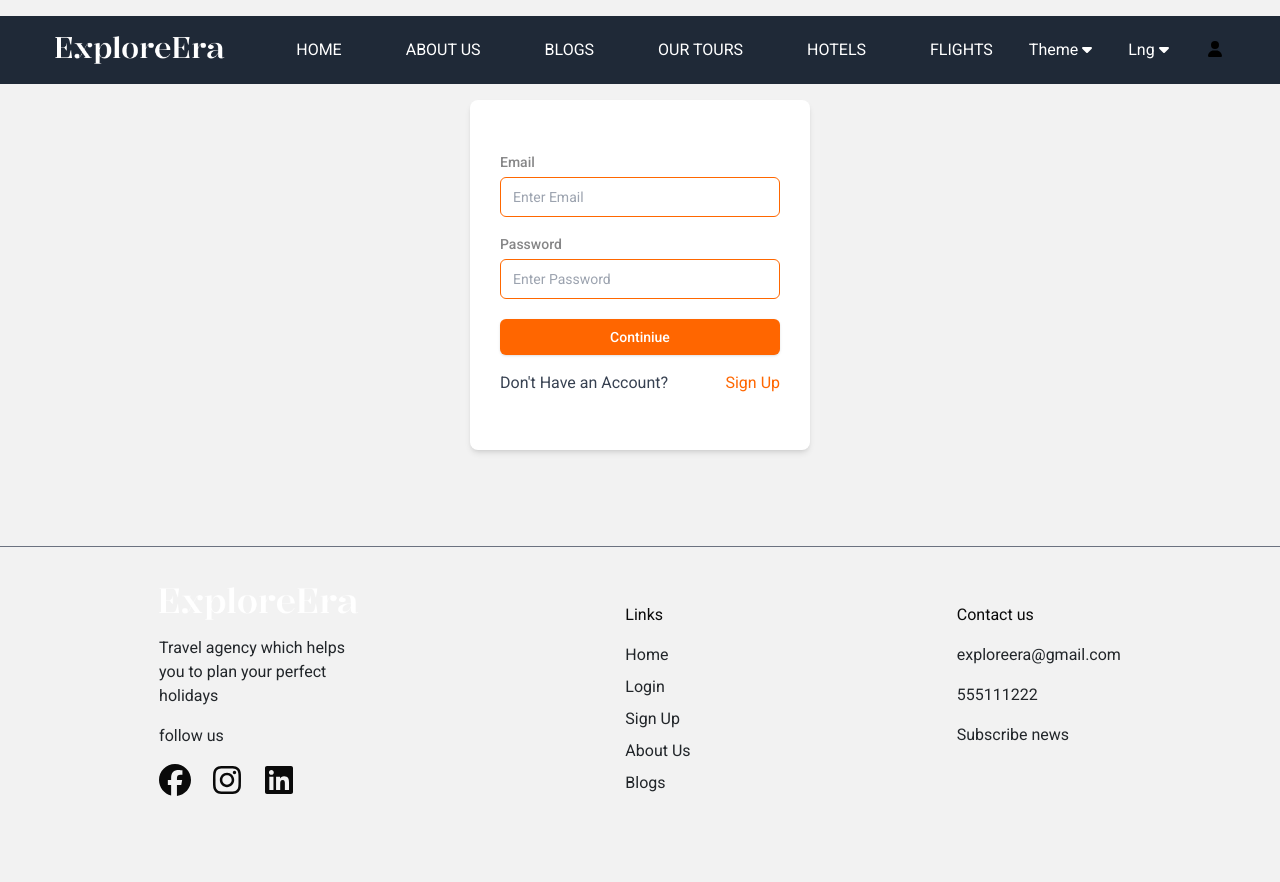
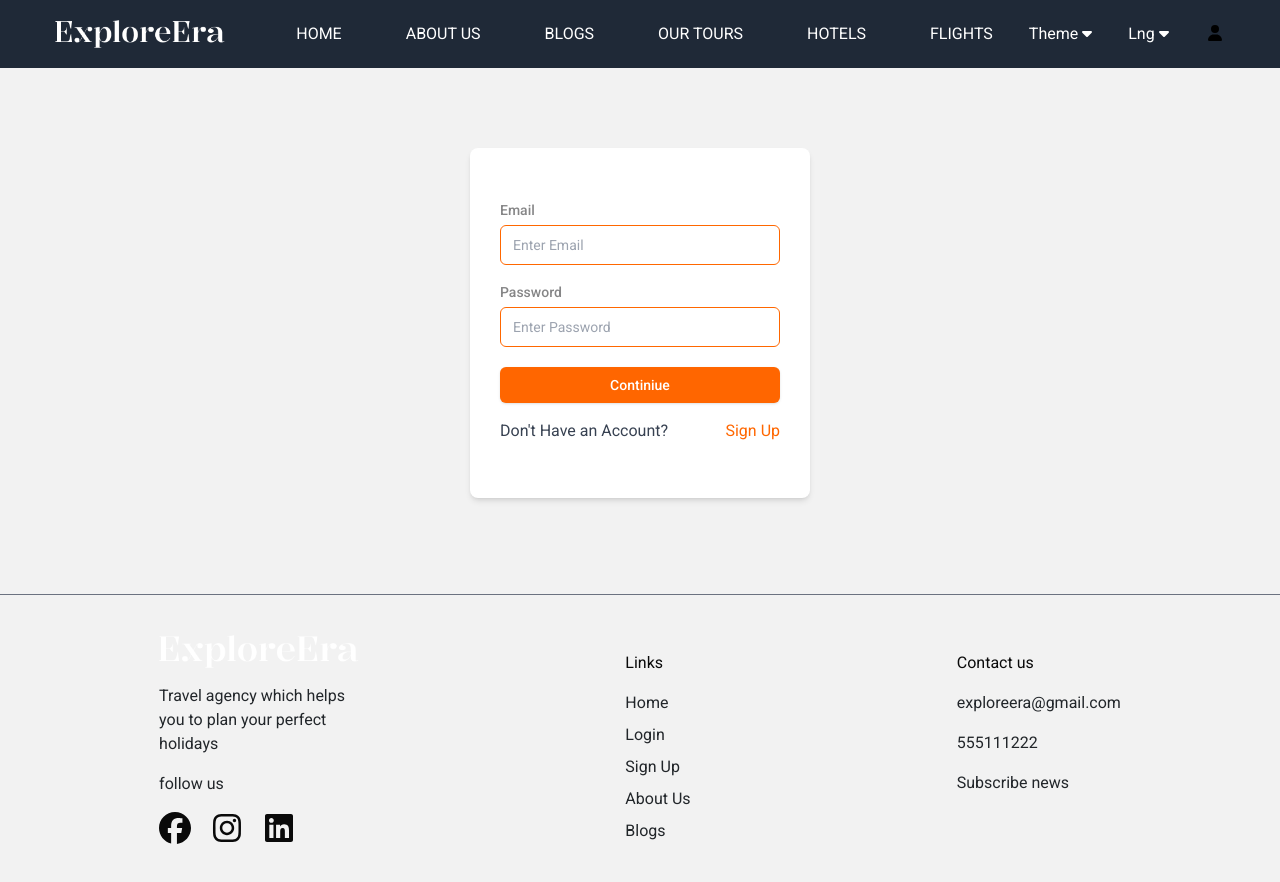
Before and after one commit to eleneshetsiruli/FinalProjectTBC, a React (Vite) app: page /login in a window 1280 px wide. Shown: the top 882 px of the page. Before the commit the page ends 841 px from the top, so only its background shows below. Built offline with nearby package versions, Linux system fonts and the light colour scheme.

Commit message:
change theme small errors

```diff
--- a/src/components/header/changeLanguage.tsx
+++ b/src/components/header/changeLanguage.tsx
@@ -4,7 +4,6 @@ import {
   DropdownMenu,
   DropdownMenuContent,
   DropdownMenuItem,
-  DropdownMenuSeparator,
   DropdownMenuTrigger,
 } from "@radix-ui/react-dropdown-menu";
 import { useTranslation } from "react-i18next";
@@ -25,8 +24,7 @@ const LanguageSwitcher = () => {
         <DropdownMenuTrigger className={commonClasses}>
           {t("home-page.lang_version")} <FontAwesomeIcon icon={faCaretDown} />
         </DropdownMenuTrigger>
-        <DropdownMenuContent>
-          <DropdownMenuSeparator />
+        <DropdownMenuContent className="bg-gray-800 p-2 rounded">
           <DropdownMenuItem
             className={commonClasses}
             onClick={() => {
--- a/src/components/header/index.tsx
+++ b/src/components/header/index.tsx
@@ -20,7 +20,7 @@ export const Header = () => {
   return (
     <div
       className={`h-[100px] flex items-center justify-around z-10 my-0   ${
-        isHomePage ? "absolute w-full text-white" : "my-4 bg-gray-800 p-5"
+        isHomePage ? "absolute w-full text-white" : " bg-gray-800 p-5 mb-20"
       }`}
     >
       <Logo size="lg:w-[170px] w-[100px] cursor-pointer" />
--- a/src/components/header/theme/index.tsx
+++ b/src/components/header/theme/index.tsx
@@ -1,4 +1,3 @@
-import { DropdownMenuSeparator } from "@/components/ui/dropdown-menu";
 import { useTheme } from "@/hooks/useTheme";
 import { faCaretDown } from "@fortawesome/free-solid-svg-icons";
 import { FontAwesomeIcon } from "@fortawesome/react-fontawesome";
@@ -14,7 +13,7 @@ export const Theme = () => {
   const { t } = useTranslation();
   const [, setTheme] = useTheme();
 
-  const commonClasses = `hover:text-foreground cursor-pointer focus:outline-none focus:ring-0 text-popover`;
+  const commonClasses = `hover:text-foreground cursor-pointer focus:outline-none focus:ring-0 text-popover `;
 
   return (
     <DropdownMenu>
@@ -22,8 +21,7 @@ export const Theme = () => {
         {t("home-page.theme")}
         <FontAwesomeIcon className="ml-1" icon={faCaretDown} />
       </DropdownMenuTrigger>
-      <DropdownMenuContent>
-        <DropdownMenuSeparator />
+      <DropdownMenuContent className="bg-gray-800 p-2 rounded">
         <DropdownMenuItem
           onClick={() => setTheme("dark")}
           className={commonClasses}
--- a/src/pages/cart/index.tsx
+++ b/src/pages/cart/index.tsx
@@ -8,7 +8,7 @@ import { useTranslation } from "react-i18next";
 
 const Cart: React.FC = () => {
   const [savedCart, setSavedCart] = useState<string[]>(() =>
-    JSON.parse(localStorage.getItem("cart") || "[]")
+    JSON.parse(localStorage.getItem("cart") || "[]"),
   );
   const { data: cartHotels, isLoading, isError } = useCartHotels(savedCart);
   const { mutate: deleteHotel } = useDeleteCartHotel();
```
